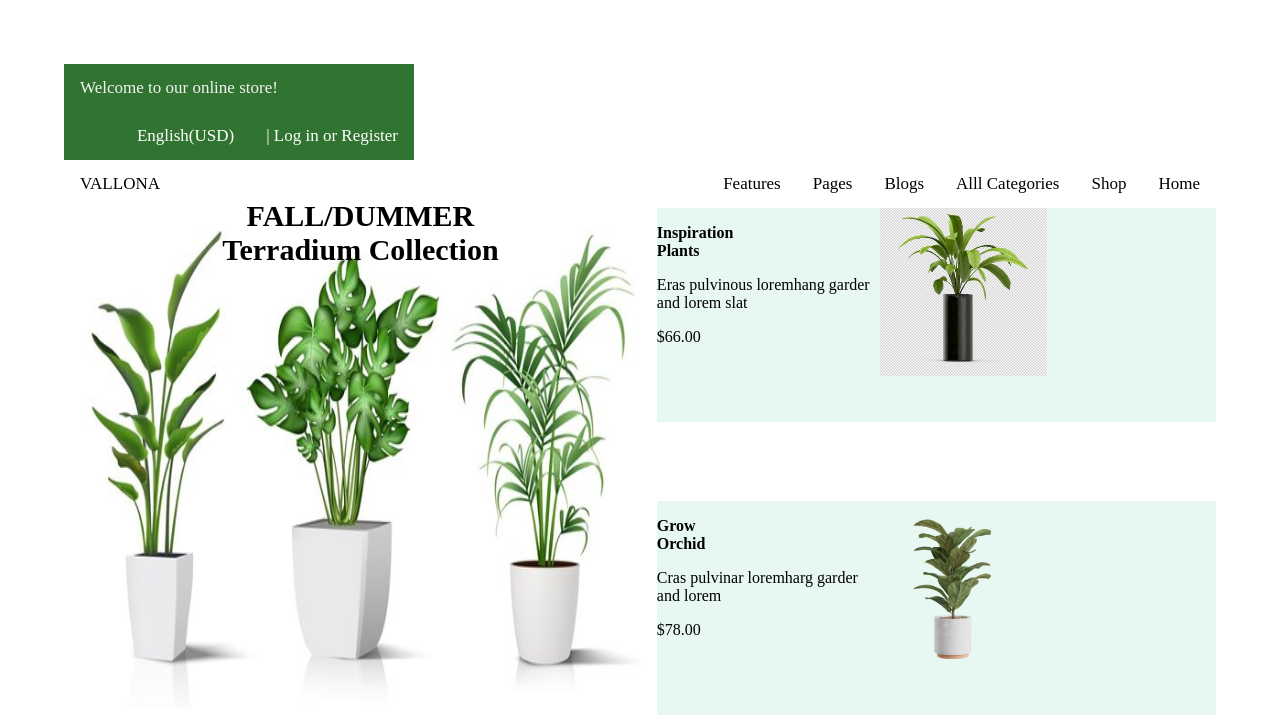
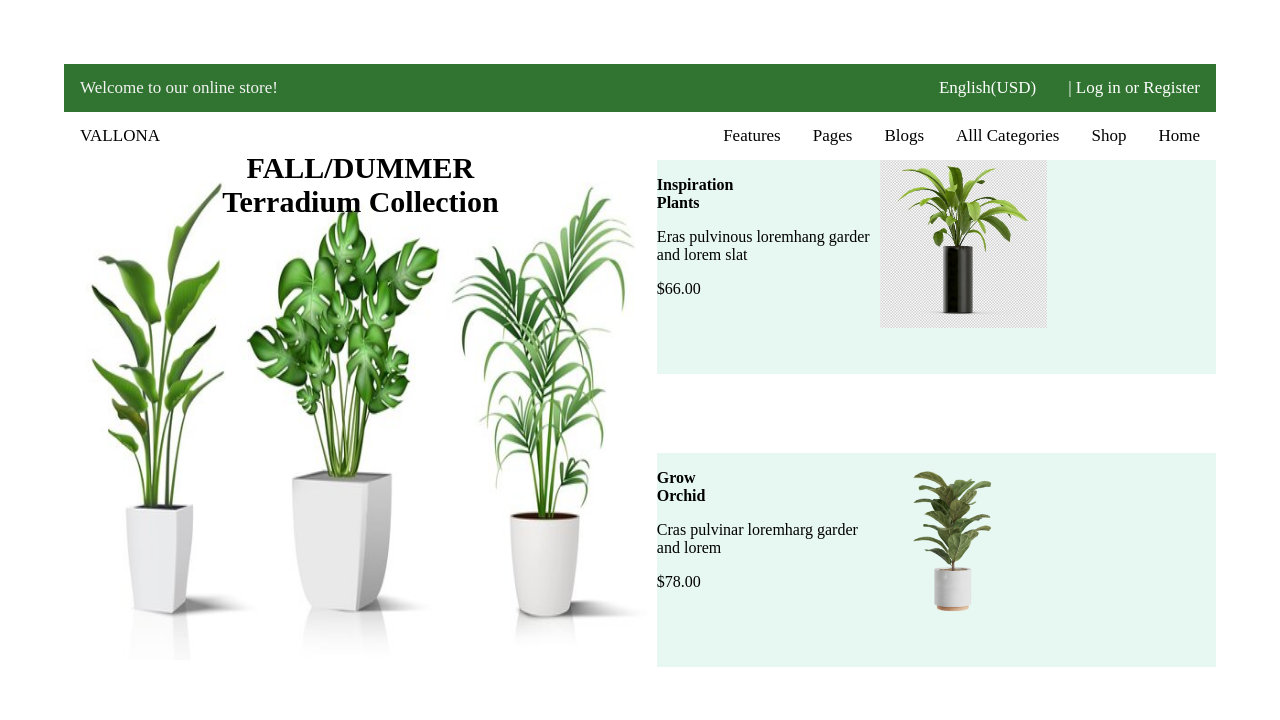
Before and after one commit to majidhawa/greenary-online-store, a plain HTML site: page index.html in a window 1280 px wide. Shown: the top 720 px of the page. Drawn offline with Linux system fonts and the light colour scheme.

Commit message:
made changes to the navbar

```diff
--- a/style.css
+++ b/style.css
@@ -154,10 +154,6 @@ body{
     #potted{
         width: 200px;
     }
-    .topnav{
-        width: 350px;
-    }
-
 
 
 
```
